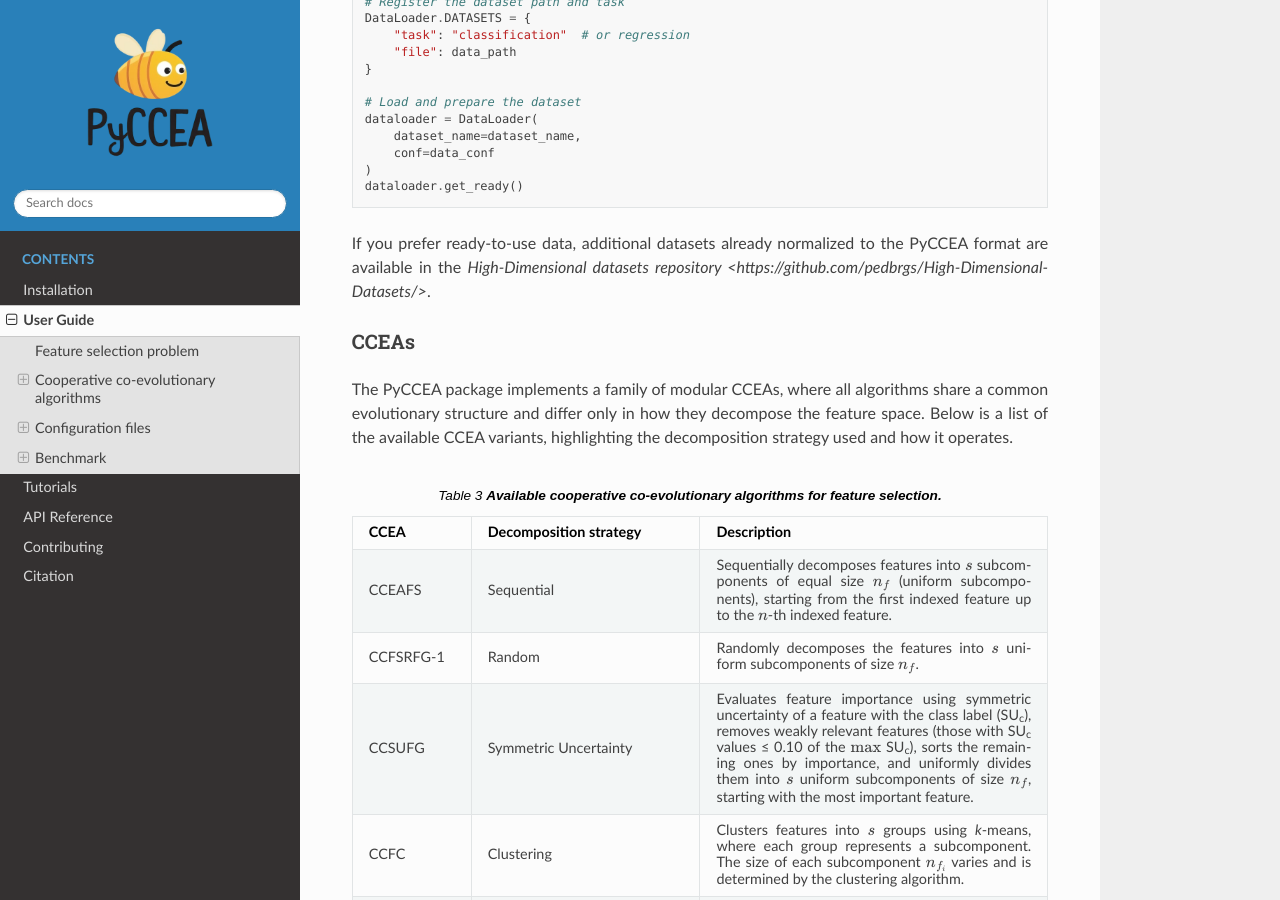
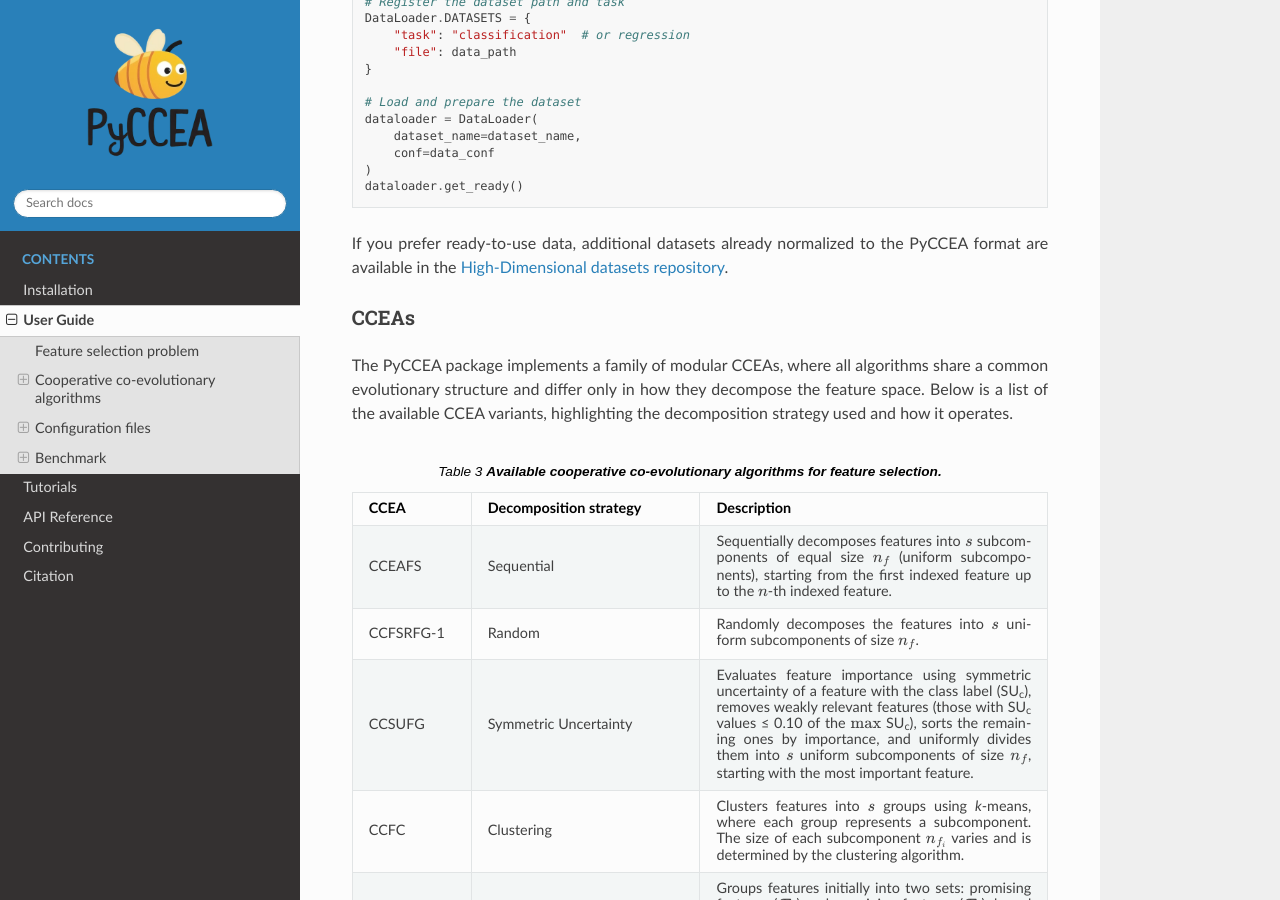
Before and after one commit to pedbrgs/PyCCEA, a Sphinx documentation site: the page built from docs/source/pages/user_guide.rst, in a window 1280 px wide and 900 px high, scrolled down 10680 px. Built offline with Sphinx 7.4.7 and the Read the Docs theme 3.1.0, drawn with Linux system fonts in a browser that asks for light colours; pages that are not in the unit, such as notebooks, are missing from menus.

Commit message:
docs: add trailing underscore to fix rst hyperlink

```diff
--- a/docs/source/pages/user_guide.rst
+++ b/docs/source/pages/user_guide.rst
@@ -619,7 +619,7 @@ to `DataLoader` and execute the standard preprocessing, splitting, and normaliza
 
 
 If you prefer ready-to-use data, additional datasets already normalized to the PyCCEA format are
-available in the `High-Dimensional datasets repository <https://github.com/pedbrgs/High-Dimensional-Datasets/>`.
+available in the `High-Dimensional datasets repository <https://github.com/pedbrgs/High-Dimensional-Datasets/>`_.
 
 CCEAs
 ^^^^^
```
